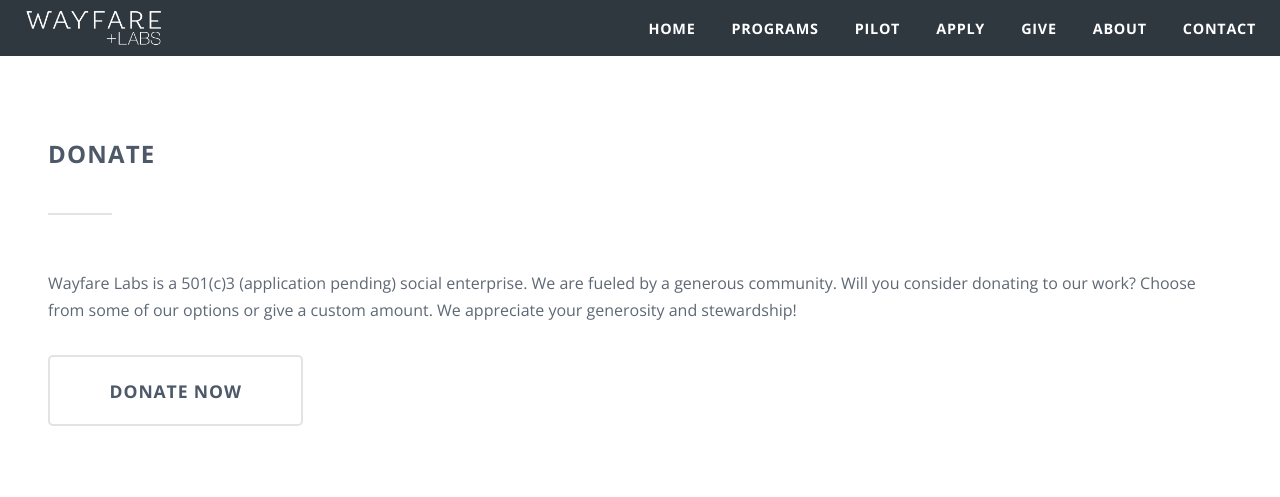
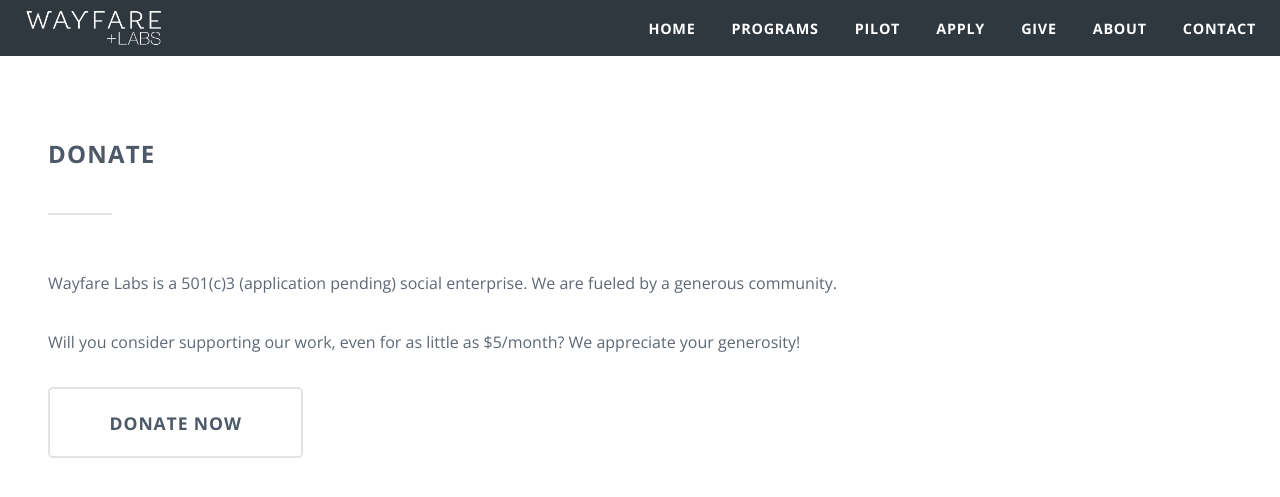
Before and after one commit to wayfareio/wayfarelabs.org, a Jekyll site: the page built from give.markdown, in a window 1280 px wide and 1066 px high, cut to the strip 0-506 px from the top of the window. Shown: the top 497 px of the strip. Built offline with Jekyll 4.4.1, drawn with Linux system fonts in a browser that asks for light colours; comment, search, counter and statistics services are not loaded.

Commit message:
Updated Give

```diff
--- a/give.markdown
+++ b/give.markdown
@@ -4,6 +4,8 @@
 position: 7
 ---
 
-Wayfare Labs is a 501(c)3 (application pending) social enterprise. We are fueled by a generous community. Will you consider donating to our work? Choose from some of our options or give a custom amount. We appreciate your generosity and stewardship!
+Wayfare Labs is a 501(c)3 (application pending) social enterprise. We are fueled by a generous community.
+
+Will you consider supporting our work, even for as little as $5/month? We appreciate your generosity!
 
 <a href="https://wayfarelabs.givingfuel.com/general-fund" class="button huge">Donate Now</a>
```
